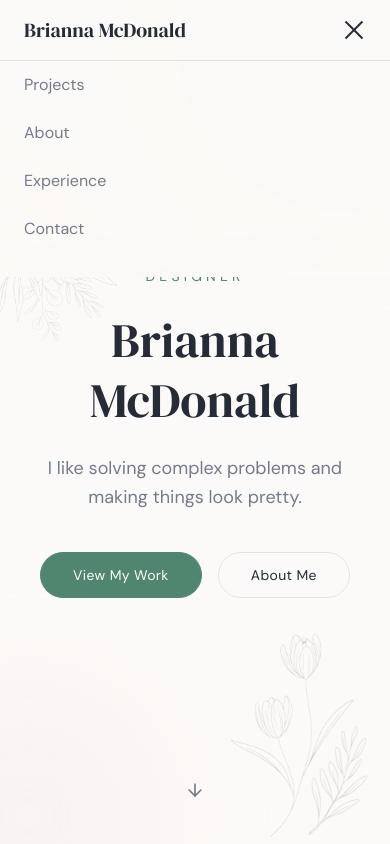
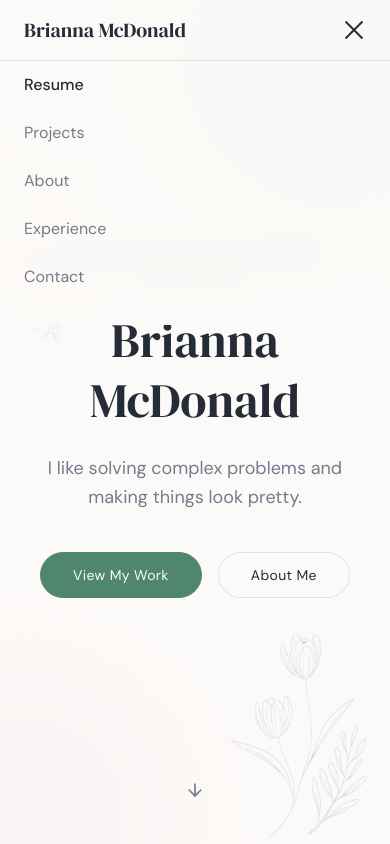
Before and after one commit to briannamcdonald/briannamcdonald.github.io, a React (Vite) app: page / in a window 390 px wide. Both pictures are taken after a click on the button "Toggle menu". Shown: the top 844 px of the page. Built offline with nearby package versions, Linux system fonts and the light colour scheme; the HTML template or start-up script is replaced by a standard one.

Commit message:
Add resume link to mobile navigation

```diff
--- a/src/components/Navbar.tsx
+++ b/src/components/Navbar.tsx
@@ -87,6 +87,8 @@ const Navbar = () => {
           onClick={() => setMobileOpen(!mobileOpen)}
           className="md:hidden flex flex-col gap-1.5"
           aria-label="Toggle menu"
+          aria-expanded={mobileOpen}
+          aria-controls="mobile-nav-menu"
         >
           <span className={`block w-6 h-0.5 bg-foreground transition-transform ${mobileOpen ? "rotate-45 translate-y-2" : ""}`} />
           <span className={`block w-6 h-0.5 bg-foreground transition-opacity ${mobileOpen ? "opacity-0" : ""}`} />
@@ -96,7 +98,19 @@ const Navbar = () => {
 
       {/* Mobile menu */}
       {mobileOpen && (
-        <div className="relative z-10 md:hidden border-t border-border px-6 pb-6">
+        <div
+          id="mobile-nav-menu"
+          className="relative z-10 md:hidden border-t border-border px-6 pb-6"
+        >
+          <a
+            href="/documents/BriannaMcDonaldResume.pdf"
+            target="_blank"
+            rel="noreferrer"
+            onClick={() => setMobileOpen(false)}
+            className="block py-3 font-body font-medium text-foreground hover:text-primary transition-colors"
+          >
+            Resume
+          </a>
           {navItems.map((item) => (
             <a
               key={item.label}
```
